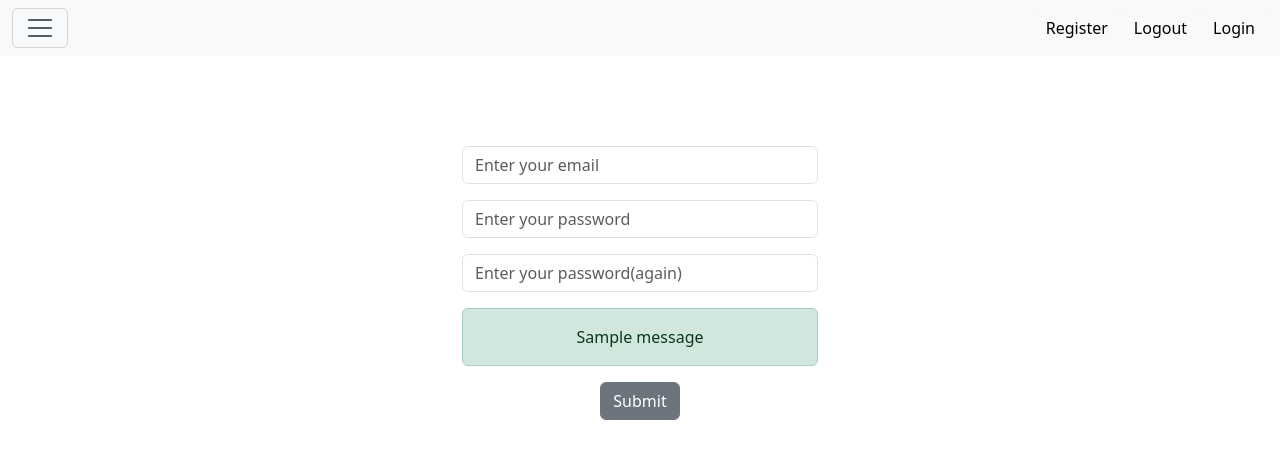
After one commit to Kristofer-Rogue/to-do, a Flask app: page /register in a window 1280 px wide. The commit adds this page. Shown: the top 459 px of the page. Run offline with Flask 3, Linux system fonts and the light colour scheme; tables that the repository leaves empty hold one stand-in row (values such as "Sample post"); one stand-in notice (Sample message) is shown; some libraries are stand-ins or nearby versions.

Commit message:
added the register

```diff
--- a/app.py
+++ b/app.py
@@ -2,11 +2,12 @@ from flask import Flask
 from flask_bootstrap import Bootstrap5
 from decouple import config
 from routes import main_bp
+from os import urandom
 
 
 def create_app() -> Flask:
     """
-    Create and configure the Flask application.
+    Create and configure the Flask applicat ion.
 
     Returns:
         Flask: The configured Flask application.
@@ -21,5 +22,6 @@ def create_app() -> Flask:
     db_password = config('DB_PASSWORD')
     db_name = config('DB_NAME')
     app.config['SQLALCHEMY_DATABASE_URI'] = f'mysql://{db_user}:{db_password}@{db_host}/{db_name}'
+    app.config['SECRET_KEY'] = urandom(32)
 
     return app
--- a/routes.py
+++ b/routes.py
@@ -1,4 +1,4 @@
-from flask import render_template, Blueprint
+from flask import render_template, Blueprint, session, redirect, request, flash
 from user import User
 from database import db
 
@@ -18,3 +18,34 @@ def project(project_id):
 @main_bp.route('/')
 def index():
     return render_template('timer.html')
+
+
+@main_bp.route('/login')
+def login():
+    return render_template('login.html')
+
+
+@main_bp.route('/register', methods=['GET', 'POST'])
+def register():
+    if session.get('user'):
+        return redirect('/')
+    if request.method == 'POST':
+        email = request.form['email']
+        password = request.form['password']
+        confirm_password = request.form['confirmPassword']
+
+        if not email or not password:
+            flash('Email and password are required', category='danger')
+            return render_template('register.html')
+        if User.query.filter_by(_email=email).first():
+            flash('Email already exists', category='danger')
+            return render_template('register.html')
+        if password != confirm_password:
+            flash('Passwords do not match', category='danger')
+            return render_template('register.html')
+
+        user = User(email, password)
+        session['user'] = user.get_id()
+        session['login'] = True
+        return redirect('/')
+    return render_template('register.html')
--- a/templates/_navbar.html
+++ b/templates/_navbar.html
@@ -4,8 +4,9 @@
       <span class="navbar-toggler-icon"></span>
     </button>
     <div class="d-flex flex-row-reverse">
-      <button type="button" class="btn btn-light">Login</button>
-      <button type="button" class="btn btn-light">Register</button>
+          <a class="btn btn-light" href="/login" role="button">Login </a>
+          <a class="btn btn-light" href="/logout" role="button">Logout </a>
+          <a class="btn btn-light" href="/register" role="button">Register </a>
     </div>
     <div class="offcanvas offcanvas-start" tabindex="-1" id="offcanvasNavbar" aria-labelledby="offcanvasNavbarLabel" data-bs-scroll="true" data-bs-backdrop="false">
       <div class="offcanvas-header">
--- a/templates/base.html
+++ b/templates/base.html
@@ -10,7 +10,9 @@
 {% include "_navbar.html" %}
 {% endblock %}
 
-<div class="container text-center">
+<div class="container text-center" style="padding-top: 7vw">
+
     {% block content %}
     {% endblock %}
+
 </div>
--- /dev/null
+++ b/templates/login.html
@@ -0,0 +1,5 @@
+{% extends 'base.html'%}
+
+{% block content %}
+login
+{% endblock %}
--- /dev/null
+++ b/templates/register.html
@@ -0,0 +1,34 @@
+{% extends 'base.html'%}
+
+{% block content %}
+
+
+<div class="row">
+  <div class="col-6 col-md-4"></div>
+  <div class="col-6 col-md-4">
+    <form method="post">
+      <div class="mb-3">
+        <input type="email" class="form-control" id="email" name="email" aria-describedby="emailHelp" placeholder="Enter your email">
+      </div>
+      <div class="mb-3">
+        <input type="password" class="form-control" id="password" name="password" placeholder="Enter your password">
+      </div>
+      <div class="mb-3">
+        <input type="password" class="form-control" id="confirmPassword" name="confirmPassword" placeholder="Enter your password(again)">
+      </div>
+        {% with messages = get_flashed_messages(with_categories=True) %}
+        {% if messages %}
+        <ul class="flashes" style="list-style-type: none; padding: 0; margin: 0;">
+        {% for category, message in messages %}
+          <li class="alert alert-{{ category }}">{{ message}}</li>
+        {% endfor %}
+        </ul>
+        {% endif %}
+        {% endwith %}
+      <button type="submit" class="btn btn-secondary">Submit</button>
+    </form>
+
+  </div>
+  <div class="col-6 col-md-4"></div>
+</div>
+{% endblock %}
```
Also changed, not shown: database.py (line endings or trailing spaces).
